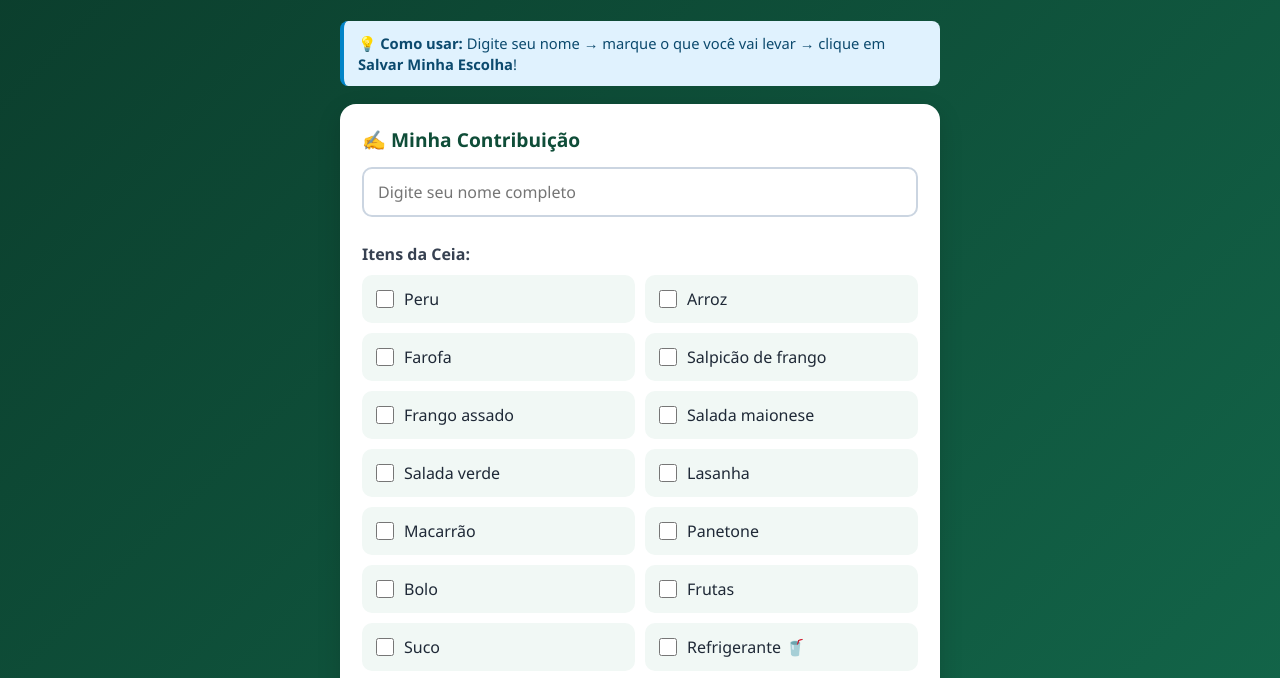
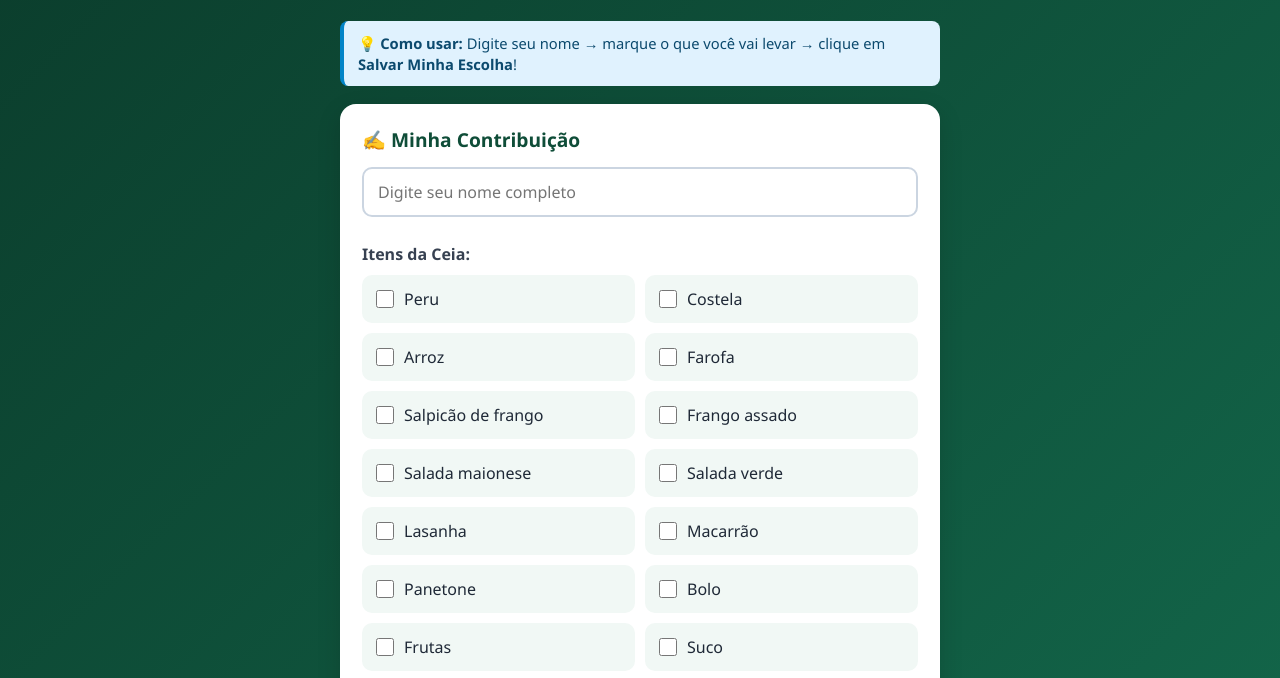
Before and after one commit to killerkingMD-kit/Ceia, a plain HTML site: page index.html in a window 1280 px wide. Shown: the part 90-768 px from the top of the page. Drawn offline with Linux system fonts and the light colour scheme; no server answers.

Commit message:
Update index.html

```diff
--- a/index.html
+++ b/index.html
@@ -265,7 +265,7 @@
     const ITEM_REFRIGERANTE = "Refrigerante";
 
     const ITENS_CEIA = [
-      "Peru", "Arroz", "Farofa", "Salpicão de frango", "Frango assado",
+      "Peru", "Costela", "Arroz", "Farofa", "Salpicão de frango", "Frango assado",
       "Salada maionese", "Salada verde", "Lasanha", "Macarrão",
       "Panetone", "Bolo", "Frutas", "Suco", "Refrigerante", "Sobremesa"
     ];
```
